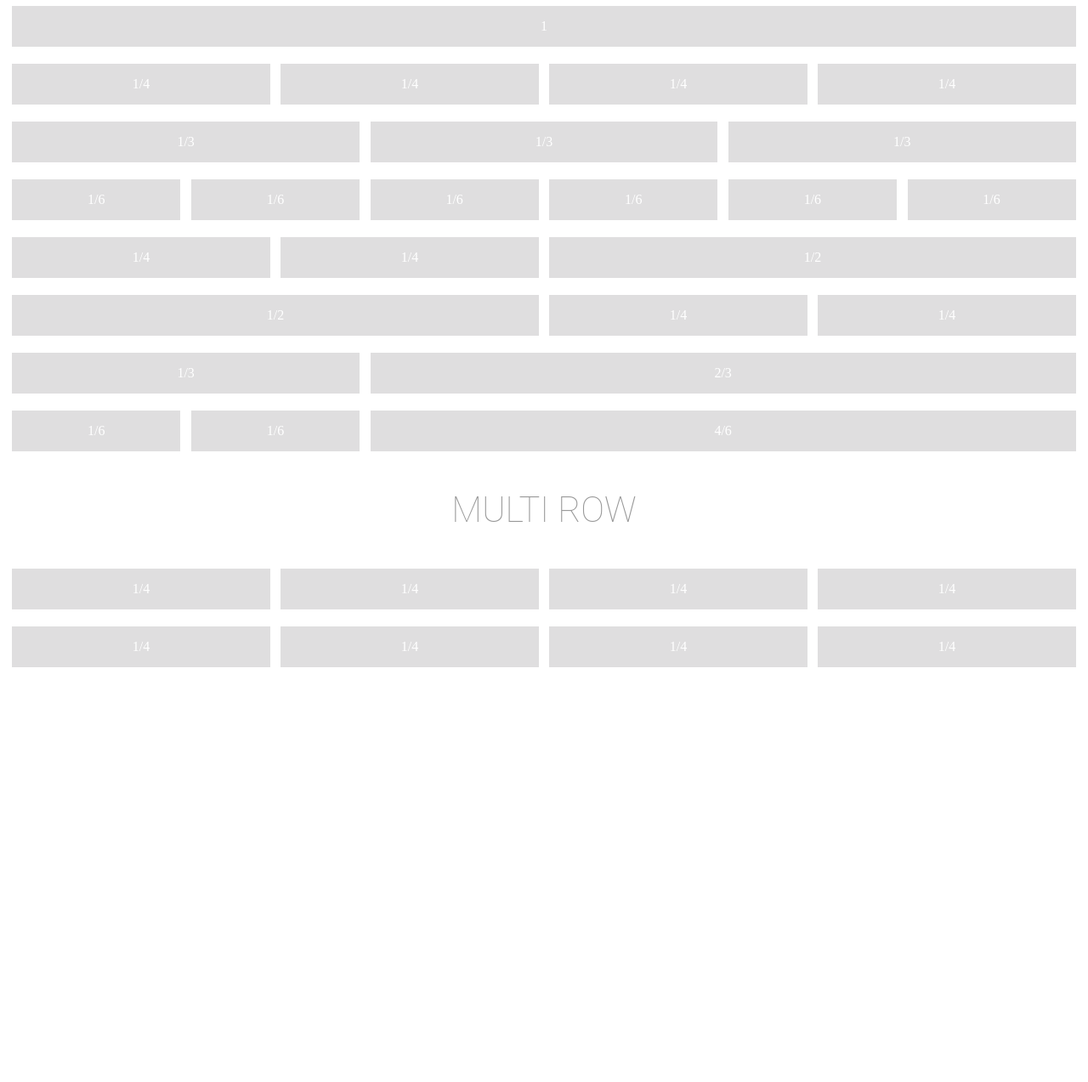
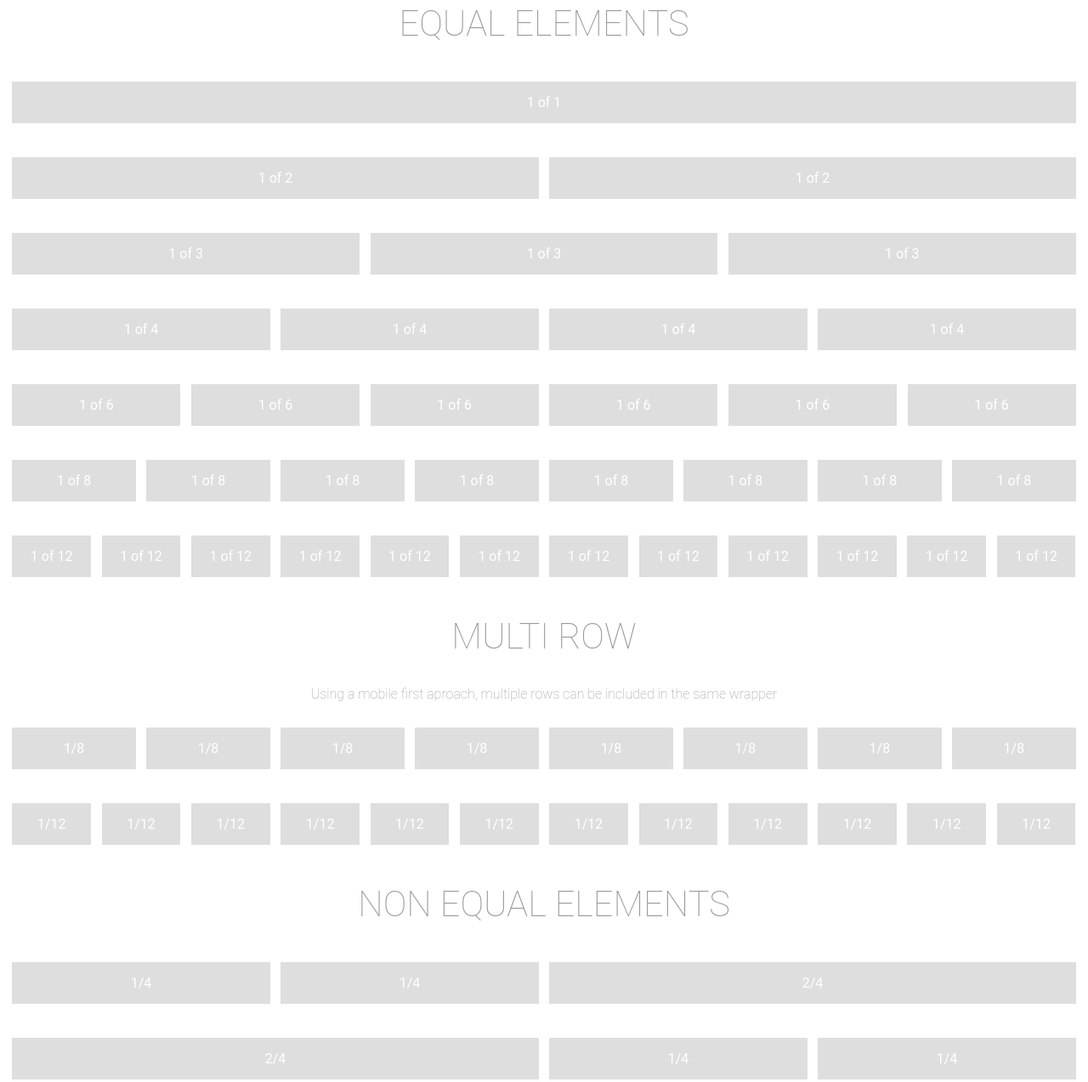
Before and after one commit to cathydutton/postcss-maze, a website: page demo/index.html in a window 1280 px wide. Shown: the part 198-1471 px from the top of the page at 85% size. Before the commit the page ends 1001 px from the top, so only its background shows below. Drawn offline with Linux system fonts and the light colour scheme.

Commit message:
Demo page

```diff
--- a/demo/index.html
+++ b/demo/index.html
@@ -19,43 +19,99 @@
 	</head>
   <body>
 
-  <section>
-    <h1>PostCSS Maze</h1>
-    <p></p>
-  </section>
+    <section class="wrapper">
+      <h1>PostCSS Maze</h1>
+      <p>Maze is a flexible and semantic mobile first responsive grid built with PostCSS. Maze is fully customisable and removes the reliance on .last-column classes by instead applying the margin to both sides of each element and adjusting the wrapper width accordingly.</p>
+    </section>
 
-  <div class="group">
-    <h1>Equal</h1>
-    <p></p>
+
+    <h2>Equal elements</h2>
     <section class="wrapper">
-      <div class="one-column">1</div>
+      <div class="one-element">1 of 1</div>
     </section>
     <section class="wrapper">
-      <div class="four-columns">1/4</div>
-      <div class="four-columns">1/4</div>
-      <div class="four-columns">1/4</div>
-      <div class="four-columns">1/4</div>
+      <div class="two-elements">1 of 2</div>
+      <div class="two-elements">1 of 2</div>
     </section>
     <section class="wrapper">
-      <div class="three-columns">1/3</div>
-      <div class="three-columns">1/3</div>
-      <div class="three-columns">1/3</div>
+      <div class="three-elements">1 of 3</div>
+      <div class="three-elements">1 of 3</div>
+      <div class="three-elements">1 of 3</div>
     </section>
     <section class="wrapper">
-      <div class="six-columns">1/6</div>
-      <div class="six-columns">1/6</div>
-      <div class="six-columns">1/6</div>
-      <div class="six-columns">1/6</div>
-      <div class="six-columns">1/6</div>
-      <div class="six-columns">1/6</div>
+      <div class="four-elements">1 of 4</div>
+      <div class="four-elements">1 of 4</div>
+      <div class="four-elements">1 of 4</div>
+      <div class="four-elements">1 of 4</div>
     </section>
+    <section class="wrapper">
+      <div class="six-elements">1 of 6</div>
+      <div class="six-elements">1 of 6</div>
+      <div class="six-elements">1 of 6</div>
+      <div class="six-elements">1 of 6</div>
+      <div class="six-elements">1 of 6</div>
+      <div class="six-elements">1 of 6</div>
+    </section>
+    <section class="wrapper">
+      <div class="eight-elements">1 of 8</div>
+      <div class="eight-elements">1 of 8</div>
+      <div class="eight-elements">1 of 8</div>
+      <div class="eight-elements">1 of 8</div>
+      <div class="eight-elements">1 of 8</div>
+      <div class="eight-elements">1 of 8</div>
+      <div class="eight-elements">1 of 8</div>
+      <div class="eight-elements">1 of 8</div>
+    </section>
+    <section class="wrapper">
+      <div class="twelve-elements">1 of 12</div>
+      <div class="twelve-elements">1 of 12</div>
+      <div class="twelve-elements">1 of 12</div>
+      <div class="twelve-elements">1 of 12</div>
+      <div class="twelve-elements">1 of 12</div>
+      <div class="twelve-elements">1 of 12</div>
+      <div class="twelve-elements">1 of 12</div>
+      <div class="twelve-elements">1 of 12</div>
+      <div class="twelve-elements">1 of 12</div>
+      <div class="twelve-elements">1 of 12</div>
+      <div class="twelve-elements">1 of 12</div>
+      <div class="twelve-elements">1 of 12</div>
+    </section>
+
+    <h2>Multi row</h2>
+    <p>Using a mobile first aproach, multiple rows can be included in the same wrapper</p>
+    <section class="wrapper">
+      <div class="multi-row--eight">1/8</div>
+      <div class="multi-row--eight">1/8</div>
+      <div class="multi-row--eight">1/8</div>
+      <div class="multi-row--eight">1/8</div>
+      <div class="multi-row--eight">1/8</div>
+      <div class="multi-row--eight">1/8</div>
+      <div class="multi-row--eight">1/8</div>
+      <div class="multi-row--eight">1/8</div>
+    </section>
+    <section class="wrapper">
+      <div class="multi-row--twelve">1/12</div>
+      <div class="multi-row--twelve">1/12</div>
+      <div class="multi-row--twelve">1/12</div>
+      <div class="multi-row--twelve">1/12</div>
+      <div class="multi-row--twelve">1/12</div>
+      <div class="multi-row--twelve">1/12</div>
+      <div class="multi-row--twelve">1/12</div>
+      <div class="multi-row--twelve">1/12</div>
+      <div class="multi-row--twelve">1/12</div>
+      <div class="multi-row--twelve">1/12</div>
+      <div class="multi-row--twelve">1/12</div>
+      <div class="multi-row--twelve">1/12</div>
+    </section>
+
+    <h2>Non equal elements</h2>
     <section class="wrapper">
       <div class="one-quater">1/4</div>
       <div class="one-quater">1/4</div>
-      <div class="two-quaters">1/2</div>
+      <div class="two-quaters">2/4</div>
     </section>
     <section class="wrapper">
-      <div class="two-quaters">1/2</div>
+      <div class="two-quaters">2/4</div>
       <div class="one-quater">1/4</div>
       <div class="one-quater">1/4</div>
     </section>
@@ -69,21 +125,5 @@
       <div class="four-sixths">4/6</div>
     </section>
   </div>
-
-  <div class="group">
-    <h2>Multi Row</h2>
-    <p></p>
-    <section class="wrapper">
-      <div class="multi-row">1/4</div>
-      <div class="multi-row">1/4</div>
-      <div class="multi-row">1/4</div>
-      <div class="multi-row">1/4</div>
-      <div class="multi-row">1/4</div>
-      <div class="multi-row">1/4</div>
-      <div class="multi-row">1/4</div>
-      <div class="multi-row">1/4</div>
-    </section>
-  </div>
-
-  </body>
+</body>
 </html>
--- a/demo/layout.css
+++ b/demo/layout.css
@@ -8,63 +8,89 @@
 
 /* EQUAL */
 
-.one-column {
+.one-element {
   col-span: mobile(1,1);
 }
 
-.four-columns {
+.two-elements {
+  col-span: mobile(1,1);
+  col-span: phablet(1,2);
+}
+
+.three-elements {
+  col-span: mobile(1,1);
+  col-span: phablet(1,3);
+}
+
+.four-elements {
   col-span: mobile(1,1);
   col-span: phablet(1,2);
   col-span: tablet(1,4);
 }
 
-.three-columns {
-  col-span: mobile(1,1);
-  col-span: phablet(1,3);
-}
-
-.six-columns {
+.six-elements {
   col-span: mobile(1,1);
   col-span: phablet(1,3);
   col-span: tablet(1,6);
 }
 
-/* UN-EQUAL */
+.eight-elements {
+  col-span: mobile(1,1);
+  col-span: phablet(1,2);
+  col-span: tablet(1,4);
+  col-span: desktop(1,8);
+}
+
+.twelve-elements {
+  col-span: mobile(1,1);
+  col-span: phablet(1,3);
+  col-span: tablet(1,6);
+  col-span: desktop(1,12);
+}
+
+/* MULTI ROW */
+
+.multi-row--eight {
+  col-span: mobile(1,2);
+  col-span: phablet(1,4);
+  col-span: tablet(1,6);
+  col-span: desktop(1,8);
+}
+
+.multi-row--twelve {
+  col-span: mobile(1,2);
+  col-span: phablet(1,3);
+  col-span: tablet(1,4);
+  col-span: desktop(1,6);
+  col-span: wide(1,12);
+}
+
+/* NON EQUAL */
 
 .one-quater {
   col-span: mobile(1,2);
-  col-span: phablet(1,4);
+  col-span: tablet(1,4);
 }
 
 .two-quaters {
   col-span: mobile(1,1);
-  col-span: phablet(2,4);
+  col-span: tablet(2,4);
 }
 
 .one-third {
-  col-span: mobile(1,1);
-  col-span: phablet(1,3);
+  col-span: mobile(1,3);
 }
 
 .two-thirds {
-  col-span: mobile(1,1);
-  col-span: phablet(2,3);
+  col-span: mobile(2,3);
 }
 
 .one-sixth {
-  col-span: mobile(1,1);
-  col-span: phablet(1,6);
+  col-span: mobile(1,2);
+  col-span: tablet(1,6);
 }
 
 .four-sixths {
   col-span: mobile(1,1);
-  col-span: phablet(4,6);
+  col-span: tablet(4,6);
 }
-
-/* MULTI ROW */
-
-.multi-row {
-  col-span: mobile(1,1);
-  col-span: phablet(1,2);
-  col-span: tablet(1,4);
-}
--- a/demo/output.css
+++ b/demo/output.css
@@ -17,7 +17,7 @@
 
 /* EQUAL */
 
-.one-column {
+.one-element {
   float: left;
   box-sizing: border-box;
   margin-right: 0.5%;
@@ -26,7 +26,7 @@
   transition: all 0.5s ease;
 }
 
-.four-columns {
+.two-elements {
   float: left;
   box-sizing: border-box;
   margin-right: 0.5%;
@@ -35,7 +35,7 @@
   transition: all 0.5s ease;
 }
 
-.three-columns {
+.three-elements {
   float: left;
   box-sizing: border-box;
   margin-right: 0.5%;
@@ -44,7 +44,7 @@
   transition: all 0.5s ease;
 }
 
-.six-columns {
+.four-elements {
   float: left;
   box-sizing: border-box;
   margin-right: 0.5%;
@@ -53,7 +53,54 @@
   transition: all 0.5s ease;
 }
 
-/* UN-EQUAL */
+.six-elements {
+  float: left;
+  box-sizing: border-box;
+  margin-right: 0.5%;
+  margin-left: 0.5%;
+  width: 99%;
+  transition: all 0.5s ease;
+}
+
+.eight-elements {
+  float: left;
+  box-sizing: border-box;
+  margin-right: 0.5%;
+  margin-left: 0.5%;
+  width: 99%;
+  transition: all 0.5s ease;
+}
+
+.twelve-elements {
+  float: left;
+  box-sizing: border-box;
+  margin-right: 0.5%;
+  margin-left: 0.5%;
+  width: 99%;
+  transition: all 0.5s ease;
+}
+
+/* MULTI ROW */
+
+.multi-row--eight {
+  float: left;
+  box-sizing: border-box;
+  margin-right: 0.5%;
+  margin-left: 0.5%;
+  width: 49%;
+  transition: all 0.5s ease;
+}
+
+.multi-row--twelve {
+  float: left;
+  box-sizing: border-box;
+  margin-right: 0.5%;
+  margin-left: 0.5%;
+  width: 49%;
+  transition: all 0.5s ease;
+}
+
+/* NON EQUAL */
 
 .one-quater {
   float: left;
@@ -78,7 +125,7 @@
   box-sizing: border-box;
   margin-right: 0.5%;
   margin-left: 0.5%;
-  width: 99%;
+  width: 32.333333333333336%;
   transition: all 0.5s ease;
 }
 
@@ -87,7 +134,7 @@
   box-sizing: border-box;
   margin-right: 0.5%;
   margin-left: 0.5%;
-  width: 99%;
+  width: 65.66666666666667%;
   transition: all 0.5s ease;
 }
 
@@ -96,7 +143,7 @@
   box-sizing: border-box;
   margin-right: 0.5%;
   margin-left: 0.5%;
-  width: 99%;
+  width: 49%;
   transition: all 0.5s ease;
 }
 
@@ -109,29 +156,65 @@
   transition: all 0.5s ease;
 }
 
-/* MULTI ROW */
-
-.multi-row {
-  float: left;
-  box-sizing: border-box;
-  margin-right: 0.5%;
-  margin-left: 0.5%;
-  width: 99%;
-  transition: all 0.5s ease;
-}
-
 @media only screen and (min-width:30em) {
 
-  .four-columns {
+  .two-elements {
     width: 49%;
   }
 
-  .three-columns {
+  .three-elements {
     width: 32.333333333333336%;
   }
 
-  .six-columns {
+  .four-elements {
+    width: 49%;
+  }
+
+  .six-elements {
     width: 32.333333333333336%;
+  }
+
+  .eight-elements {
+    width: 49%;
+  }
+
+  .twelve-elements {
+    width: 32.333333333333336%;
+  }
+
+  .multi-row--eight {
+    width: 24%;
+  }
+
+  .multi-row--twelve {
+    width: 32.333333333333336%;
+  }
+}
+
+@media only screen and (min-width:48em) {
+
+  .four-elements {
+    width: 24%;
+  }
+
+  .six-elements {
+    width: 15.666666666666666%;
+  }
+
+  .eight-elements {
+    width: 24%;
+  }
+
+  .twelve-elements {
+    width: 15.666666666666666%;
+  }
+
+  .multi-row--eight {
+    width: 15.666666666666666%;
+  }
+
+  .multi-row--twelve {
+    width: 24%;
   }
 
   .one-quater {
@@ -142,14 +225,6 @@
     width: 49%;
   }
 
-  .one-third {
-    width: 32.333333333333336%;
-  }
-
-  .two-thirds {
-    width: 65.66666666666667%;
-  }
-
   .one-sixth {
     width: 15.666666666666666%;
   }
@@ -157,86 +232,87 @@
   .four-sixths {
     width: 65.66666666666667%;
   }
+}
 
-  .multi-row {
-    width: 49%;
+@media only screen and (min-width:63.75em) {
+
+  .eight-elements {
+    width: 11.5%;
+  }
+
+  .twelve-elements {
+    width: 7.333333333333333%;
+  }
+
+  .multi-row--eight {
+    width: 11.5%;
+  }
+
+  .multi-row--twelve {
+    width: 15.666666666666666%;
   }
 }
 
-@media only screen and (min-width:48em) {
+@media only screen and (min-width:80em) {
 
-  .four-columns {
-    width: 24%;
-  }
-
-  .six-columns {
-    width: 15.666666666666666%;
-  }
-
-  .multi-row {
-    width: 24%;
+  .multi-row--twelve {
+    width: 7.333333333333333%;
   }
 }
 
 /*
   Theming styles
   ----------------------------------- */
+body {
+  font-family: 'Roboto', sans-serif;
+  text-align: center;
+  color: #999;
+}
 
-.group {
-  width: 100%;
-  margin: 0 auto;
-  text-align: center;
-  color: #fff;
+.wrapper {
+  margin: 20px auto;
 }
 
 h1,
 h2 {
-  color: #999;
-  font-family: 'Roboto', sans-serif;
   font-weight: 100;
   font-size: 2.6em;
-  text-align: center;
   text-transform: uppercase;
 }
 
 p {
-  color: #999;
-  font-family: 'Roboto', sans-serif;
+  max-width: 990px;
+  margin: 10px auto;
   font-weight: 200;
-  max-width: 800px;
-  margin: 10px auto;
 }
 
 section div {
   margin-top: 10px;
   margin-bottom: 10px;
+  padding: 15px 10px;
   background: #ffa600;
-  padding: 15px 10px;
+  color: #fff;
 }
 
 @media screen and (min-width: 30em) {
-
   section div {
     background: #82d2e5;
   }
 }
 
 @media screen and (min-width: 48em) {
-
   section div {
     background: #c1d72e;
   }
 }
 
 @media screen and (min-width: 63.750em) {
-
   section div {
     background: #ffc0cb;
   }
 }
 
 @media screen and (min-width: 80em) {
-
   section div {
     background: #dfdedf;
   }
--- a/demo/theme.css
+++ b/demo/theme.css
@@ -1,37 +1,35 @@
 /*
   Theming styles
   ----------------------------------- */
+body {
+  font-family: 'Roboto', sans-serif;
+  text-align: center;
+  color: #999;
+}
 
-.group {
-  width: 100%;
-  margin: 0 auto;
-  text-align: center;
-  color: #fff;
+.wrapper {
+  margin: 20px auto;
 }
 
 h1,
 h2 {
-  color: #999;
-  font-family: 'Roboto', sans-serif;
   font-weight: 100;
   font-size: 2.6em;
-  text-align: center;
   text-transform: uppercase;
 }
 
 p {
-  color: #999;
-  font-family: 'Roboto', sans-serif;
+  max-width: 990px;
+  margin: 10px auto;
   font-weight: 200;
-  max-width: 800px;
-  margin: 10px auto;
 }
 
 section div {
   margin-top: 10px;
   margin-bottom: 10px;
+  padding: 15px 10px;
   background: #ffa600;
-  padding: 15px 10px;
+  color: #fff;
 }
 
 @media screen and (min-width: 30em) {
```
